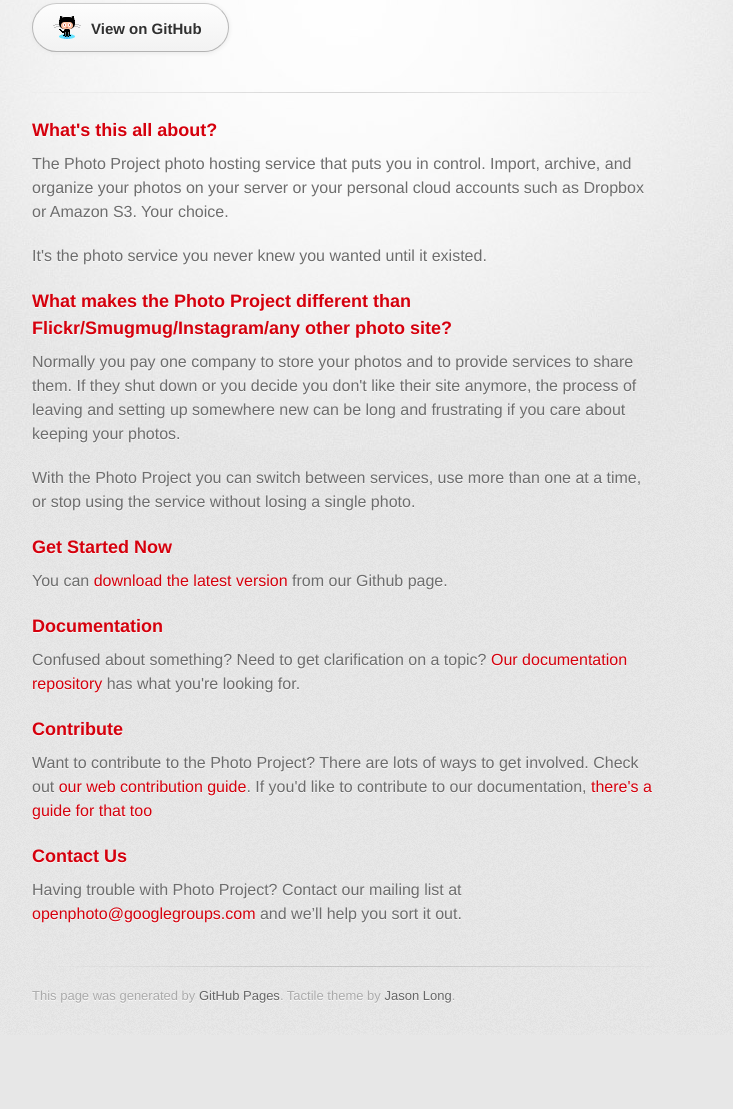
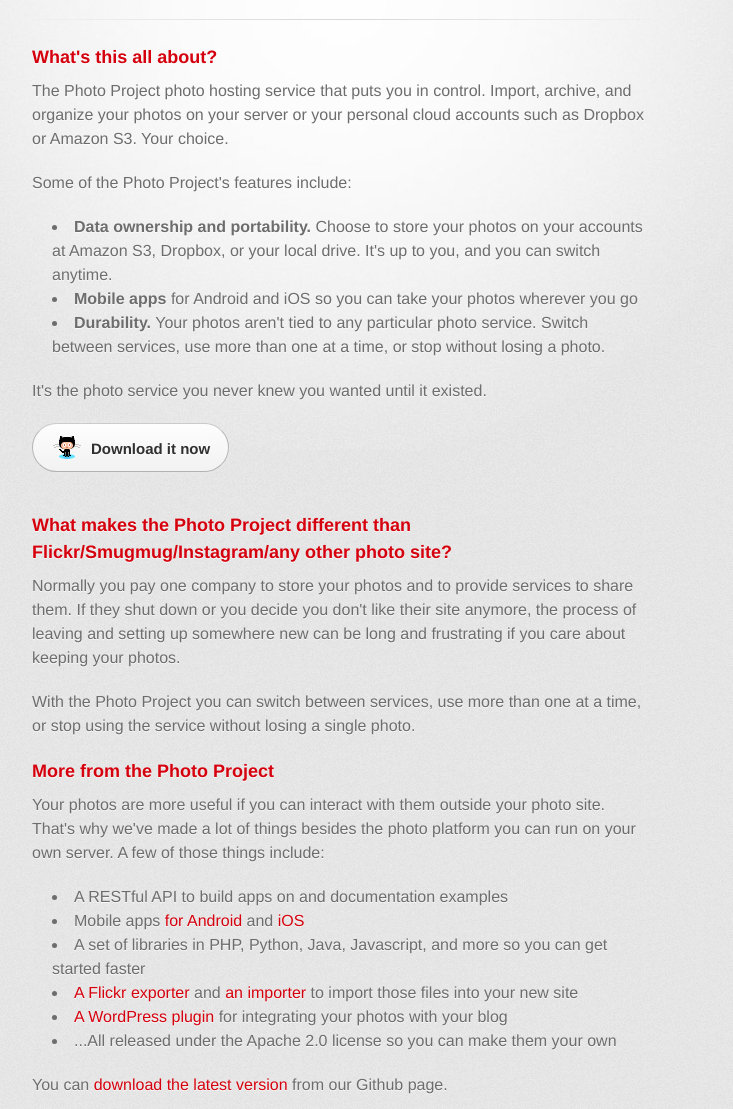
Before and after one commit to photo/photo.github.io, a plain HTML site: page index.html in a window 1280 px wide. Shown: the part 123-1232 px from the top of the page, without its empty margins (298-1031 px from the left). Before the commit the page ends 1158 px from the top, so only its background shows below. Drawn offline with Linux system fonts and the light colour scheme; a web font is replaced by a local one.

Commit message:
updated index.html

```diff
--- a/index.html
+++ b/index.html
@@ -22,10 +22,6 @@
           <h2></h2>
         </header>
 
-        <section id="downloads" class="clearfix">
-          <a href="https://github.com/photo" id="view-on-github" class="button"><span>View on GitHub</span></a>
-        </section>
-
         <hr>
 
         <section id="main_content">
@@ -33,7 +29,19 @@
 
 <p>The Photo Project photo hosting service that puts you in control. Import, archive, and organize your photos on your server or your personal cloud accounts such as Dropbox or Amazon S3. Your choice.</p>
 
+<p>Some of the Photo Project's features include:
+
+<ul>
+<li><strong>Data ownership and portability.</strong> Choose to store your photos on your accounts at Amazon S3, Dropbox, or your local drive. It's up to you, and you can switch anytime.</li>
+<li><strong>Mobile apps</strong> for Android and iOS so you can take your photos wherever you go</li>
+<li><strong>Durability.</strong> Your photos aren't tied to any particular photo service. Switch between services, use more than one at a time, or stop without losing a photo.</li>
+</ul>
+
 <p>It's the photo service you never knew you wanted until it existed.</p>
+
+<section id="downloads" class="clearfix">
+          <a href="https://github.com/photo/frontend/" id="view-on-github" class="button"><span>Download it now</span></a>
+        </section>
 
 <h3>What makes the Photo Project different than Flickr/Smugmug/Instagram/any other photo site?</h3>
 
@@ -41,7 +49,18 @@
 
 <p>With the Photo Project you can switch between services, use more than one at a time, or stop using the service without losing a single photo.</p>
 
-<h3>Get Started Now</h3>
+<h3>More from the Photo Project</h3>
+
+<p>Your photos are more useful if you can interact with them outside your photo site. That's why we've made a lot of things besides the photo platform you can run on your own server. A few of those things include:
+
+<ul>
+<li>A RESTful API to build apps on and documentation examples</li>
+<li>Mobile apps <a href="https://github.com/photo/mobile-android">for Android</a> and <a href="https://github.com/photo/mobile-ios">iOS</a></li>
+<li>A set of libraries in PHP, Python, Java, Javascript, and more so you can get started faster</li>
+<li><a href="https://github.com/photo/export-flickr">A Flickr exporter</a> and <a href="https://github.com/photo/import">an importer</a> to import those files into your new site</li>
+<li><a href="https://github.com/photo/openphoto-wordpress">A WordPress plugin</a> for integrating your photos with your blog</li>
+<li>...All released under the Apache 2.0 license so you can make them your own</li>
+</ul>
 
 <p>You can <a href="https://github.com/photo/frontend">download the latest version</a> from our Github page.</p>
 
@@ -55,7 +74,14 @@
 
 <h3>Contact Us</h3>
 
-<p>Having trouble with Photo Project? Contact our mailing list at <a href="mailto:openphoto@googlegroups.com">openphoto@googlegroups.com</a> and we’ll help you sort it out.</p>
+<p>Having trouble with Photo Project, or just want to chat? There are a couple of ways to get in touch.
+
+<ul>
+<li>Email our mailing list at <a href="mailto:openphoto@googlegroups.com">openphoto@googlegroups.com</a>.</li>
+<li>Ask in our IRC channel. We're at #openphoto on Freenode.</li>
+</ul>
+
+If you've found a bug, please submit it to the respective repository's issue tracker. Or if the issue is with this site, <a href="https://github.com/photo/photo.github.io/issues">here's the site's issue tracker.</a>
 
 
         </section>
```
